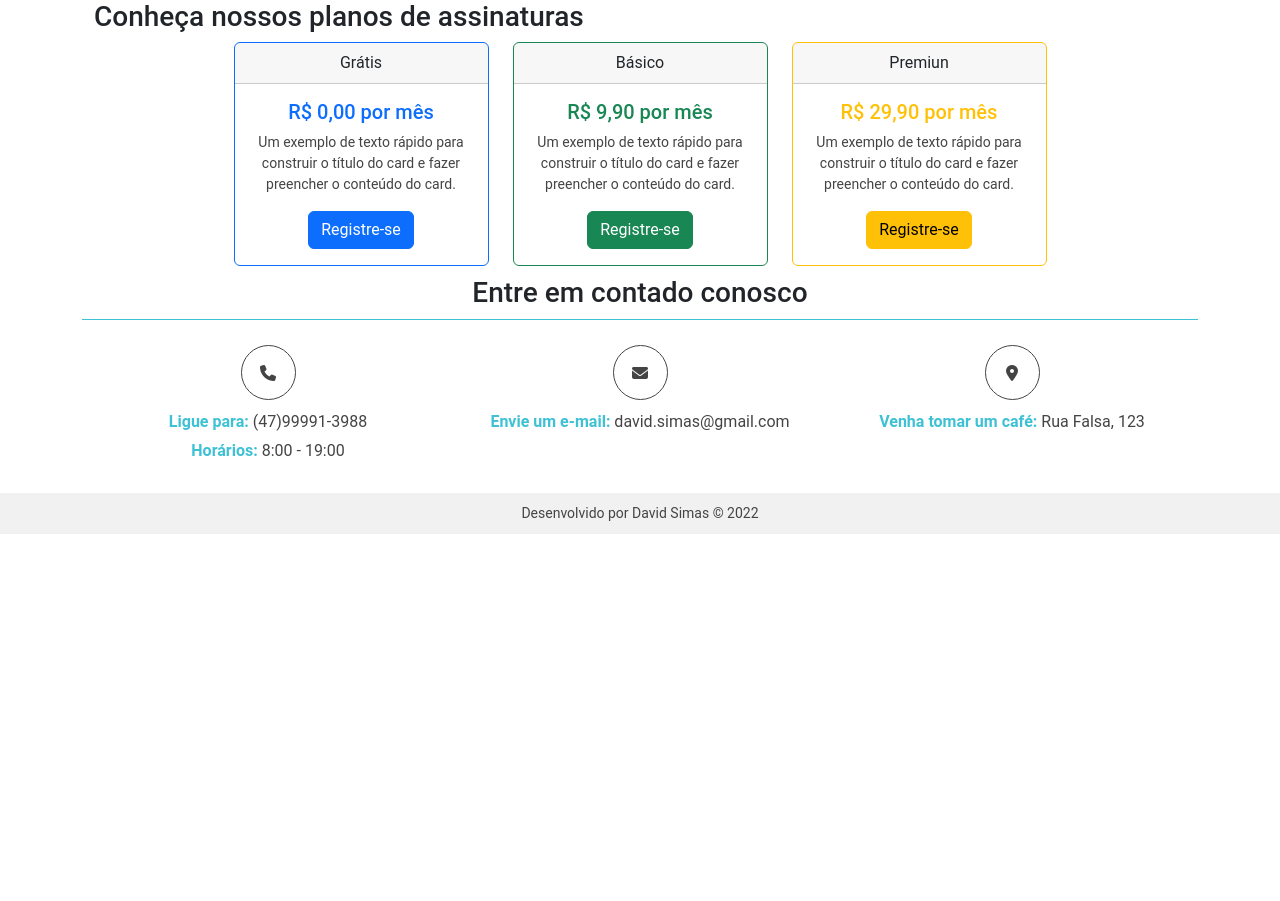
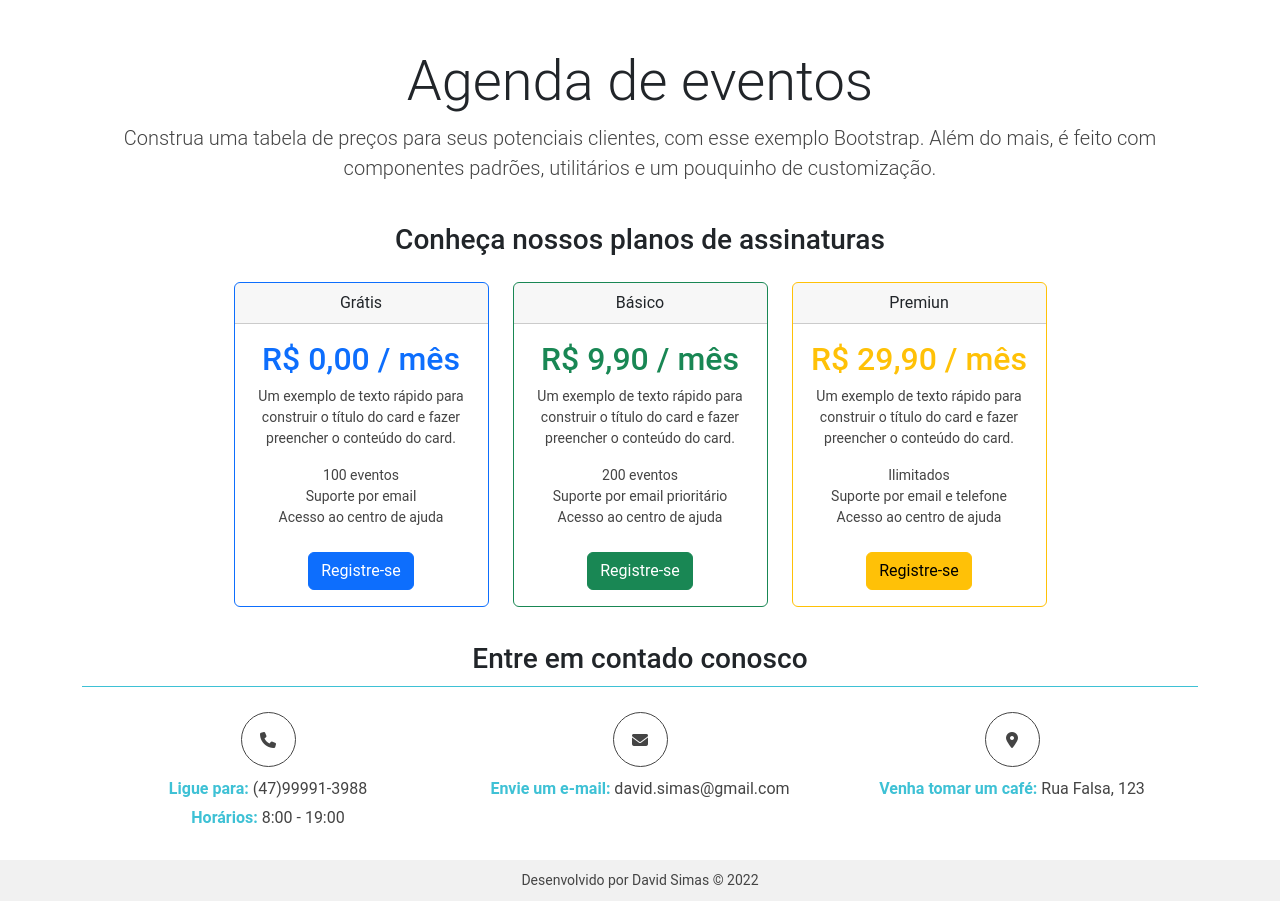
Before and after one commit to FelipeWeiss1992/Agenda, a Flask app: page / in a window 1280 px wide. Shown: the part 72-973 px from the top of the page. Before the commit the page ends 606 px from the top, so only its background shows below. Run offline with Flask 2, Linux system fonts and the light colour scheme; some libraries are stand-ins or nearby versions.

Commit message:
Trabalhando na home.html

```diff
--- a/app/static/css/style.css
+++ b/app/static/css/style.css
@@ -7,8 +7,6 @@ body {
 .row {
     margin: 0;
 }
-
-
 
 p, li {
     color: #444444;
@@ -45,6 +43,16 @@ header, .navbar {
 
 #nav {
     color: #ffffff;
+}
+
+/* main */
+
+.container h3 {
+    margin-bottom: 25px;
+}
+
+#promo-area {
+    margin-bottom: 25px;
 }
 
 
--- a/app/templates/home.html
+++ b/app/templates/home.html
@@ -1,18 +1,30 @@
 {% extends "index.html" %}
 {% block conteudo %}
+
+    <div class="container">
+        <div class="pricing-header px-3 py-3 pt-md-5 pb-md-4 mx-auto text-center">
+            <h1 class="display-4">Agenda de eventos</h1>
+            <p class="lead">Construa uma tabela de preços para seus potenciais clientes, com esse exemplo Bootstrap. Além do mais, é feito com componentes padrões, utilitários e um pouquinho de customização.</p>
+        </div>
+    </div>
 
     <div id="promo-area">
         <div class="container">
             <div class="row justify-content-center">
                 <div class="col-12">
-                    <h3 class="main-title">Conheça nossos planos de assinaturas</h3>
+                    <h3 class="main-title text-center">Conheça nossos planos de assinaturas</h3>
                 </div>
                 <div class="col-md-3">
                     <div class="card text-center border-primary">
                         <div class="card-header">Grátis</div>
                         <div class="card-body text-primary">
-                            <h5 class="card-title">R$ 0,00 por mês</h5>
+                            <h2 class="card-title">R$ 0,00 / mês</h2>
                             <p class="card-text">Um exemplo de texto rápido para construir o título do card e fazer preencher o conteúdo do card.</p>
+                            <ul class="list-unstyled mt-3 mb-4">
+                                <li>100 eventos</li>
+                                <li>Suporte por email</li>
+                                <li>Acesso ao centro de ajuda</li>
+                              </ul>
                             <button type="button" class="btn btn-md btn-primary" onclick = "window.location.href='/registro';">Registre-se</button>
                         </div>
                     </div>
@@ -21,8 +33,13 @@
                     <div class="card text-center border-success">
                         <div class="card-header">Básico</div>
                         <div class="card-body text-success">
-                            <h5 class="card-title">R$ 9,90 por mês</h5>
+                            <h2 class="card-title">R$ 9,90 / mês</h2>
                             <p class="card-text">Um exemplo de texto rápido para construir o título do card e fazer preencher o conteúdo do card.</p>
+                            <ul class="list-unstyled mt-3 mb-4">
+                                <li>200 eventos</li>
+                                <li>Suporte por email prioritário</li>
+                                <li>Acesso ao centro de ajuda</li>
+                              </ul>
                             <button type="button" class="btn btn-md btn-success" onclick = "window.location.href='/registro';">Registre-se</button>
                         </div>
                     </div>
@@ -31,8 +48,13 @@
                     <div class="card text-center border-warning">
                         <div class="card-header">Premiun</div>
                         <div class="card-body text-warning">
-                            <h5 class="card-title">R$ 29,90 por mês</h5>
+                            <h2 class="card-title">R$ 29,90 / mês</h2>
                             <p class="card-text">Um exemplo de texto rápido para construir o título do card e fazer preencher o conteúdo do card.</p>
+                            <ul class="list-unstyled mt-3 mb-4">
+                                <li>Ilimitados</li>
+                                <li>Suporte por email e telefone</li>
+                                <li>Acesso ao centro de ajuda</li>
+                              </ul>
                             <button type="button" class="btn btn-md btn-warning" onclick = "window.location.href='/registro';">Registre-se</button>
                         </div>
                     </div>
```
